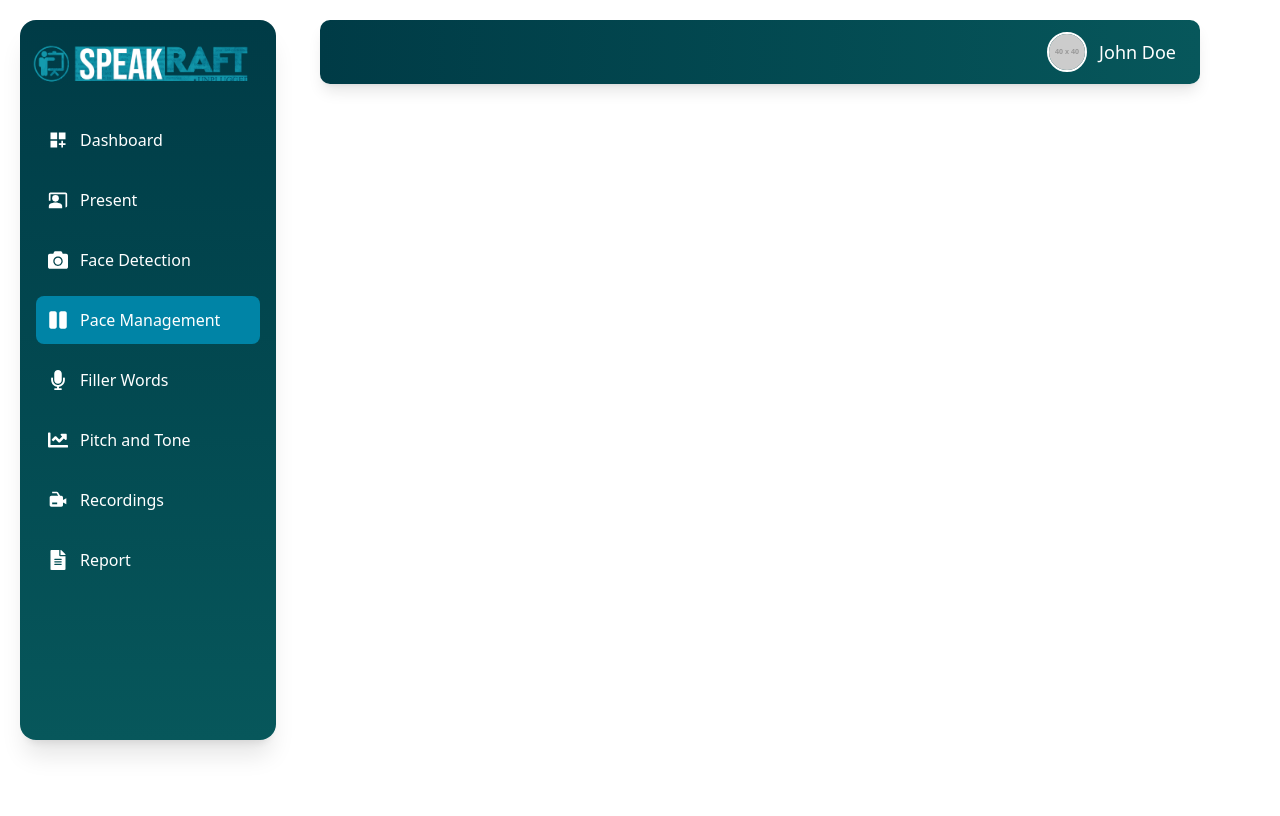
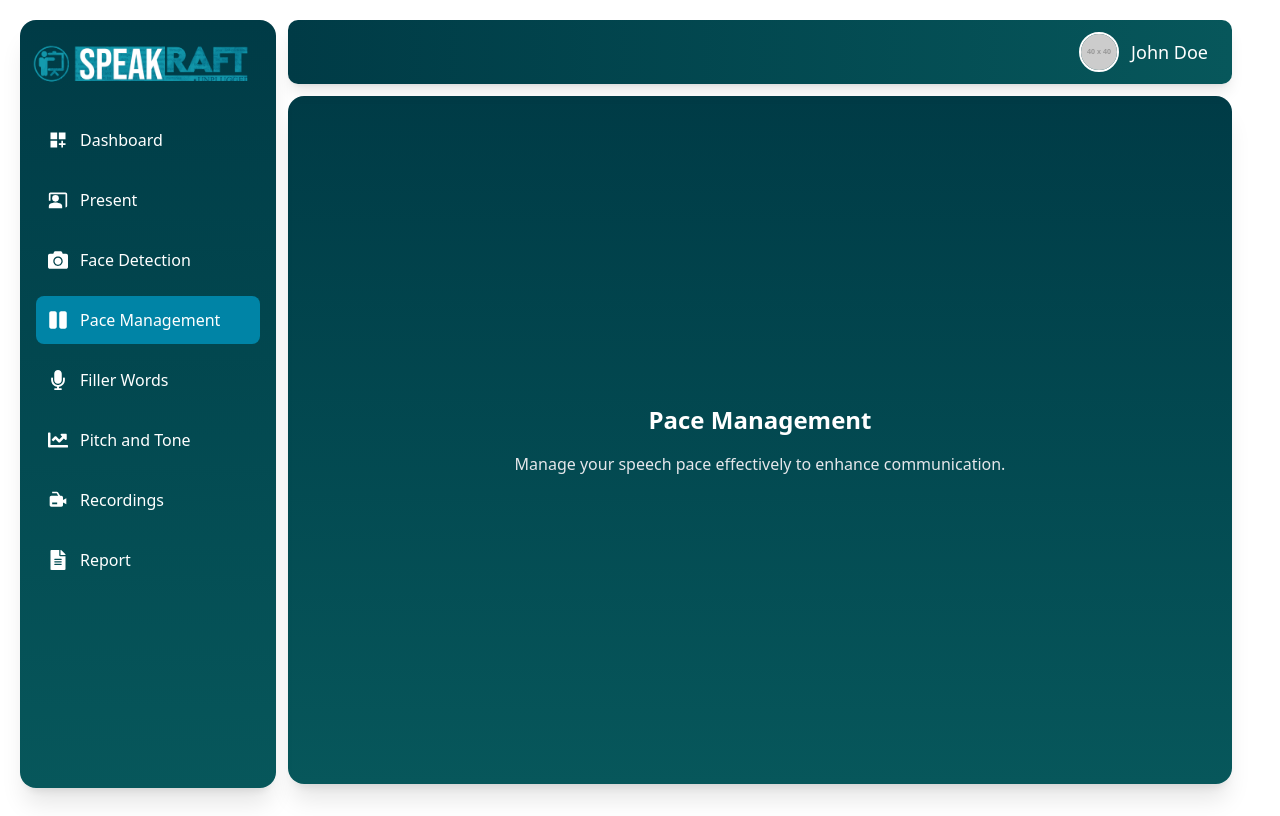
Before and after one commit to Speak-Craft/frontend, a React (Vite) app: page /pace-management in a window 1280 px wide. Built offline with nearby package versions, Linux system fonts and the light colour scheme.

Commit message:
PaceManagement practice UI section

```diff
--- a/src/components/MenuHeader.jsx
+++ b/src/components/MenuHeader.jsx
@@ -7,7 +7,7 @@ const MenuHeader = () => {
     const profilePic = "https://via.placeholder.com/40"; // Replace with user's profile image URL
 
     return (
-      <header className="fixed top-5 left-64 w-[calc(100%-17rem)] sm:left-72 sm:w-[calc(100%-19rem)] md:left-80 md:w-[calc(100%-21rem)]  lg:w-[calc(100%-25rem)] bg-gradient-to-r from-[#003b46] to-[#07575b] dark:from-[#00171f] dark:to-[#003b46] shadow-lg text-white px-6 py-3 flex items-center justify-between backdrop-blur-lg rounded-[10px] z-50">
+      <header className="fixed top-5 left-64 w-[calc(100%-17rem)] sm:left-72 sm:w-[calc(100%-19rem)]  md:w-[calc(100%-21rem)]  bg-gradient-to-r from-[#003b46] to-[#07575b] dark:from-[#00171f] dark:to-[#003b46] shadow-lg text-white px-6 py-3 flex items-center justify-between backdrop-blur-lg rounded-[10px] z-50">
         <div></div>
         <div className="flex items-center gap-3">
           <img src={profilePic} alt="User" className="w-10 h-10 rounded-full border-2 border-white" />
--- a/src/components/PaceManagement.jsx
+++ b/src/components/PaceManagement.jsx
@@ -1,12 +1,19 @@
 import React from "react";
 
+const PaceManagement = () => {
+  return (
+    <div
+      className="absolute top-[4rem] left-64 w-[calc(100%-17rem)] h-[calc(100vh-3rem)] p-8 flex justify-center items-center"
 
-const PaceManagement = () => {
+    >
+      <div className="w-full h-full bg-gradient-to-b from-[#003b46] to-[#07575b] text-white shadow-xl rounded-2xl p-6 flex flex-col justify-center items-center">
+        <h2 className="text-2xl font-semibold text-center mb-4">Pace Management</h2>
+        <p className="text-gray-200 text-center">
+          Manage your speech pace effectively to enhance communication.
+        </p>
+      </div>
+    </div>
+  );
+};
 
-    return (
-        <div></div>
-
-    );
-  };
-
-  export default PaceManagement;
+export default PaceManagement;
--- a/src/components/Sidebar.jsx
+++ b/src/components/Sidebar.jsx
@@ -30,7 +30,7 @@ const Sidebar = () => {
   return (
     <div className="flex">
       {/* Sidebar */}
-      <aside className="fixed top-5 left-5 h-[90vh] w-64 bg-gradient-to-b from-[#003b46] to-[#07575b] text-white shadow-xl rounded-2xl p-4 flex flex-col items-center transition-all duration-300 dark:bg-[#00171f] dark:text-gray-300 z-50">
+      <aside className="fixed top-5 left-5 h-[96vh] w-64 bg-gradient-to-b from-[#003b46] to-[#07575b] text-white shadow-xl rounded-2xl p-4 flex flex-col items-center transition-all duration-300 dark:bg-[#00171f] dark:text-gray-300 z-50">
         <div className="w-60 h-20">
           <img src={logo} alt="SpeaKraft Logo" className="w-full object-contain" />
         </div>
```
